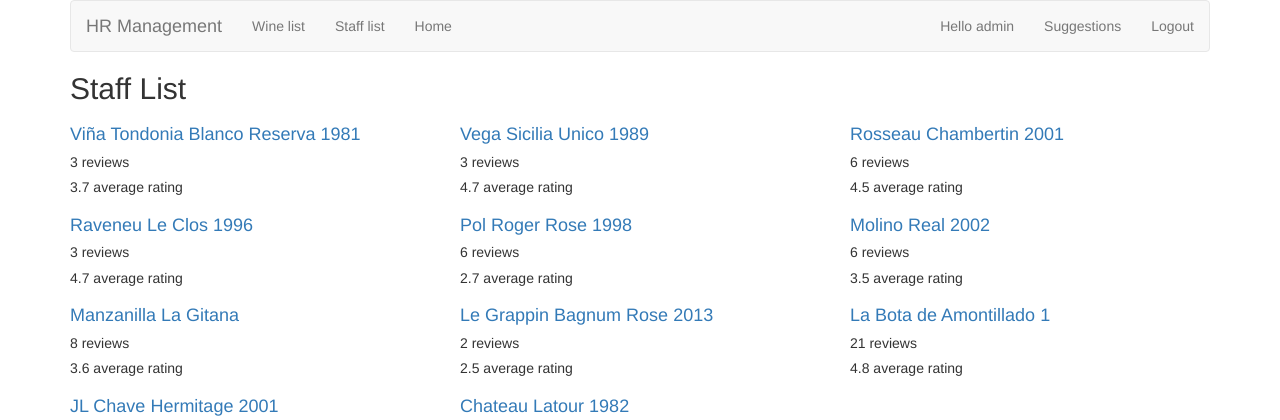
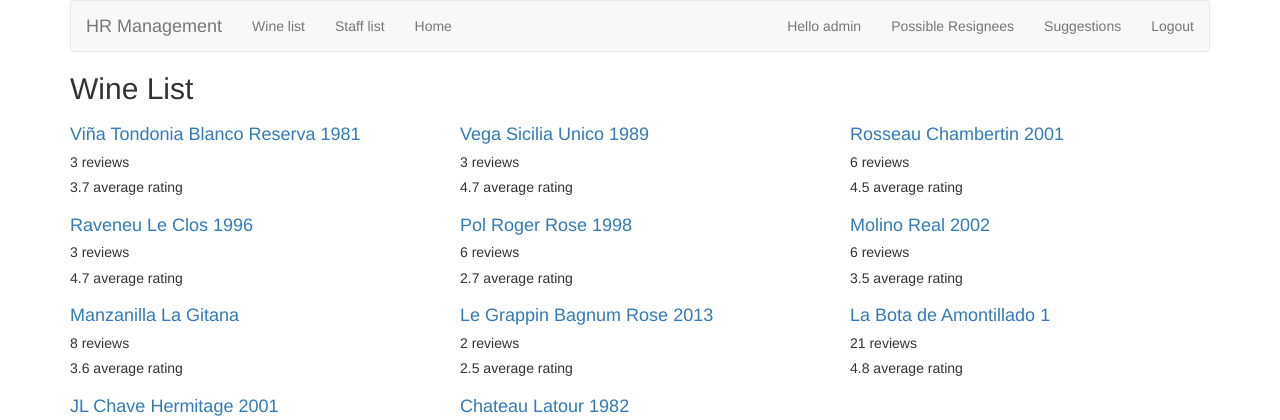
Before and after one commit to Monkeypast/hrms-1, a Django app: page /reviews/wine in a window 1280 px wide. Shown: the top 420 px of the page. Run offline with Django 3.2, Linux system fonts and the light colour scheme; a user stored in the database is signed in; data comes from the database, SQL or seed files in the repository; some libraries are stand-ins or nearby versions.

Commit message:
Add Recommendation

```diff
--- a/hrms/hrms/settings.py
+++ b/hrms/hrms/settings.py
@@ -42,7 +42,7 @@
     'reviews',
     'registration',
     'django_tables2',
-    'floppyforms',
+#     'floppyforms',
 )
 
 ACCOUNT_ACTIVATION_DAYS = 7 # One-week activation window
--- a/hrms/reviews/forms.py
+++ b/hrms/reviews/forms.py
@@ -38,5 +38,5 @@
         }
         widgets = {
 #             'satisfaction_level': forms.RangeInput(attrs={'min': 0, 'max': 15}),
-            'user_name': Textarea(attrs={'cols': 40, 'rows': 15}),
+#             'user_name': Textarea(attrs={'cols': 40, 'rows': 15}),
         }
--- a/hrms/reviews/templates/reviews/wine_list.html
+++ b/hrms/reviews/templates/reviews/wine_list.html
@@ -1,7 +1,7 @@
 {% extends 'base.html' %}
 
 {% block title %}
-<h2>Staff List</h2>
+<h2>Wine List</h2>
 {% endblock %}
 
 {% block content %}
--- a/hrms/reviews/urls.py
+++ b/hrms/reviews/urls.py
@@ -13,6 +13,7 @@
     url(r'^staff$', views.staff_list, name='staff_list'),
     url(r'^staff/(?P<staff_id>[0-9]+)/$', views.staff_detail, name='staff_detail'),
     url(r'^staff/(?P<staff_id>[0-9]+)/add_emp_review/$', views.add_emp_review, name='add_emp_review'),
+    url(r'^emprecommendation/$', views.emp_recommendation_list, name='emp_recommendation_list'),
 
     # ex: /wine/5/
     url(r'^wine/(?P<wine_id>[0-9]+)/$', views.wine_detail, name='wine_detail'),
--- a/hrms/reviews/views.py
+++ b/hrms/reviews/views.py
@@ -102,6 +102,45 @@
 
     return render(request, 'reviews/staff_detail.html', {'staff': staff, 'form': form})
 
+@login_required
+def emp_recommendation_list(request):
+
+    # get request user reviewed wines
+    user_reviews = EmpReview.objects.filter(user_name=request.user.username).prefetch_related('staff')
+    user_reviews_wine_ids = set(map(lambda x: x.staff.id, user_reviews))
+
+    # get request user cluster name (just the first one righ now)
+    try:
+        user_cluster_name = User.objects.get(username=request.user.username).cluster_set.first().name
+    except: # if no cluster assigned for a user, update clusters
+        update_clusters()
+        user_cluster_name = User.objects.get(username=request.user.username).cluster_set.first().name
+
+    # get usernames for other memebers of the cluster
+    user_cluster_other_members = \
+        Cluster.objects.get(name=user_cluster_name).users \
+            .exclude(username=request.user.username).all()
+    other_members_usernames = set(map(lambda x: x.username, user_cluster_other_members))
+
+    # get reviews by those users, excluding wines reviewed by the request user
+    other_users_reviews = \
+        Review.objects.filter(user_name__in=other_members_usernames) \
+            .exclude(wine__id__in=user_reviews_wine_ids)
+    other_users_reviews_wine_ids = set(map(lambda x: x.wine.id, other_users_reviews))
+
+    # then get a wine list including the previous IDs, order by rating
+    wine_list = sorted(
+        list(Wine.objects.filter(id__in=other_users_reviews_wine_ids)),
+        key=lambda x: x.average_rating(),
+        reverse=True
+    )
+
+    return render(
+        request,
+        'reviews/user_recommendation_list.html',
+        {'username': request.user.username,'wine_list': wine_list}
+    )
+
 
 def user_review_list(request, username=None):
     if not username:
--- a/hrms/templates/base.html
+++ b/hrms/templates/base.html
@@ -18,6 +18,7 @@
             <ul class="nav navbar-nav navbar-right">
             {% if user.is_authenticated %}
                 <li><a href="{% url 'reviews:user_review_list' user.username %}">Hello {{ user.username }}</a></li>
+                <li><a href="{% url 'reviews:emp_recommendation_list' %}">Possible Resignees</a></li>
                 <li><a href="{% url 'reviews:user_recommendation_list' %}">Suggestions</a></li>
                 <li><a href="{% url 'auth:logout' %}">Logout</a></li>
                 {% else %}
```
Also changed, not shown: hrms/haha.py (added, +52 -0 lines), 1 other file.
